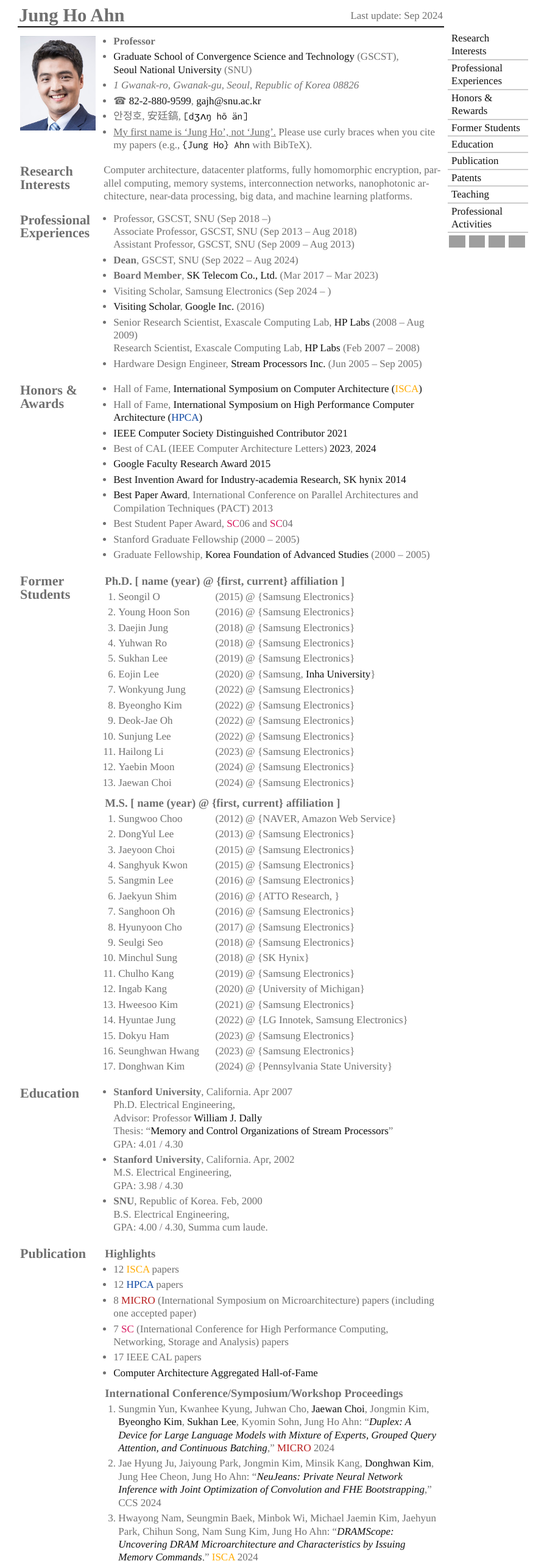
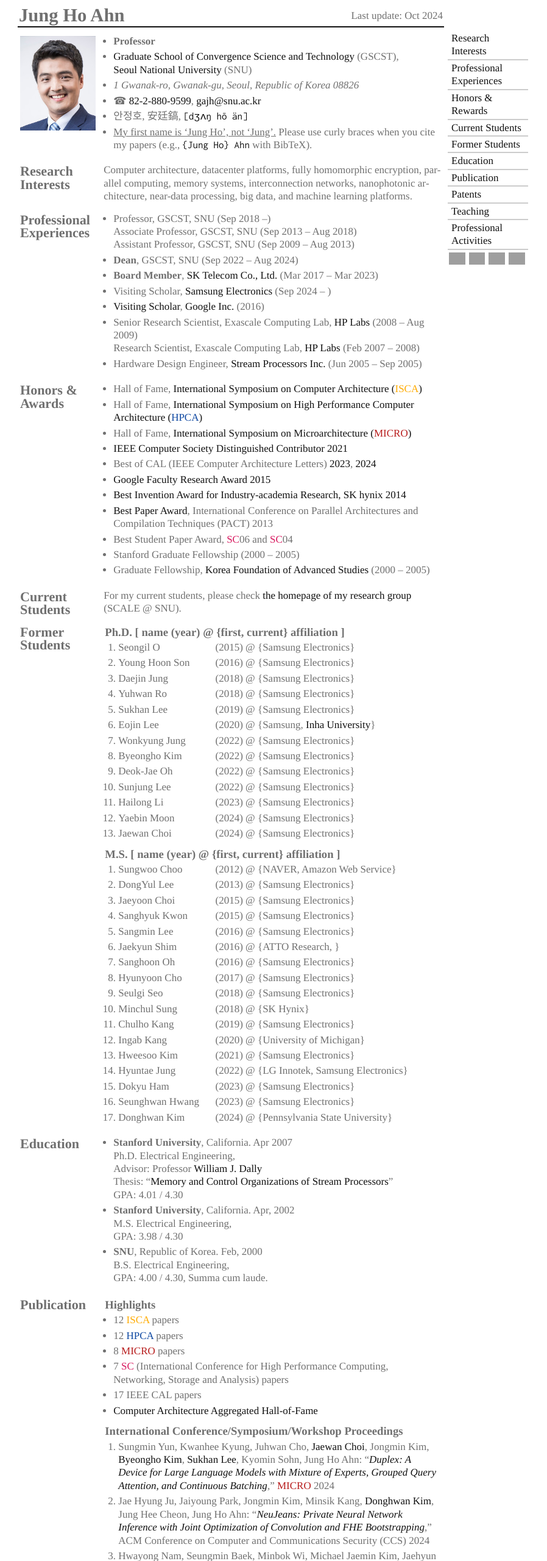
Before and after one commit to geniajh/geniajh.github.io, a plain HTML site: page index.html in a window 1280 px wide. Shown: the top 2560 px of the page at 61% size, without its empty margins (261-1159 px from the left). Drawn offline with Linux system fonts and the light colour scheme; grey boxes are pictures that could not be loaded.

Commit message:
added IEEE TC paper, more links, MICRO HoF related info.

```diff
--- a/index.html
+++ b/index.html
@@ -27,7 +27,7 @@
     <div class='header-container'>
       <header>
         <h1>Jung Ho Ahn</h1>
-        <p>Last update: <time datetime='2024-9-1'>Sep 2024</p>
+        <p>Last update: <time datetime='2024-10-1'>Oct 2024</p>
       </header>
     </div>
 
@@ -36,6 +36,7 @@
         <li><a href='#research'>Research Interests</a></li>
         <li><a href='#experiences'>Professional Experiences</a></li>
         <li><a href='#honors'>Honors & Rewards</a></li>
+        <li><a href='#current'>Current Students</a></li>
         <li><a href='#former'>Former Students</a></li>
         <li><a href='#education'>Education</a></li>
         <li><a href='#publication'>Publication</a></li>
@@ -87,7 +88,7 @@
               Assistant Professor, GSCST, SNU (Sep 2009 &ndash; Aug 2013)</li>
             <li><strong>Dean</strong>, GSCST, SNU (Sep 2022 &ndash; Aug 2024)</li>
             <li><strong>Board Member</strong>, <a href='https://www.sktelecom.com/' target='_blank'>SK Telecom Co., Ltd.</a> (Mar 2017 &ndash; Mar 2023)</li>
-            <li>Visiting Scholar, Samsung Electronics (Sep 2024 &ndash; )</li>
+            <li>Visiting Scholar, <a href='https://www.samsung.com/sec/' target='_blank'>Samsung Electronics</a> (Sep 2024 &ndash; )</li>
             <li><a href='https://research.google/programs-and-events/visiting-researcher-program/jung-ho-ahn/' target='_blank'>Visiting Scholar</a>, <a href='https://www.google.com/' target='_blank'>Google Inc.</a> (2016)</li>
             <li>Senior Research Scientist, Exascale Computing Lab, <a href='https://www.hp.com/us-en/hp-labs.html' target='_blank'>HP Labs</a> (2008 &ndash; Aug 2009)<br/>
               Research Scientist, Exascale Computing Lab, <a href='https://www.hp.com/us-en/hp-labs.html' target='_blank'>HP Labs</a> (Feb 2007 &ndash; 2008)</li>
@@ -102,6 +103,7 @@
           <ul>
             <li>Hall of Fame, <a href='https://pages.cs.wisc.edu/~arch/www/iscabibhall.html' target='_blank'>International Symposium on Computer Architecture (<span class='isca'>ISCA</span>)</a></li>
             <li>Hall of Fame, <a href='https://ieeetcca.org/awards/hpca-hall-of-fame/' target='_blank'>International Symposium on High Performance Computer Architecture (<span class='hpca'>HPCA</span>)</a></li>
+            <li>Hall of Fame, <a>International Symposium on Microarchitecture (<span class='micro'>MICRO</span>)</a></li>
             <li><a href='https://www.computer.org/press-room/2022-news/ieee-cs-honors-2021-distinguished-contributors' target='_blank'>IEEE Computer Society Distinguished Contributor 2021</a></li>
             <li>Best of CAL (IEEE Computer Architecture Letters) <a href="https://hpca-conf.org/2023/main-program/" target='_blank'>2023</a>, <a href='https://www.hpca-conf.org/2024/program/main.php' target='_blank'>2024</a></li>
             <li><a href='https://services.google.com/fh/files/blogs/googlefras_august15_final.pdf' target='_blank'>Google Faculty Research Award  2015</a></li>
@@ -114,6 +116,12 @@
         </div>
       </section>
 
+      <section><a class='anchor' id='current'></a>
+        <h2>Current  Students</h2>
+        <div class='section-main'>
+          <p> For my current students, please check <a href='https://scale.snu.ac.kr' target='_blank'>the homepage of my research group</a> (SCALE @ SNU).</p>
+        </div>
+      </section>
       <section><a class='anchor' id='former'></a>
         <h2>Former Students</h2>
         <div class='section-main'>
@@ -183,7 +191,7 @@
           <ul>
             <li>12 <span class='isca'>ISCA</span> papers</li>
             <li>12 <span class='hpca'>HPCA</span> papers</li>
-            <li>8 <span class='micro'>MICRO</span> (International Symposium on Microarchitecture) papers (including one accepted paper)</li>
+            <li>8 <span class='micro'>MICRO</span> papers</li>
             <li>7 <span class='sc'>SC</span> (International Conference for High Performance Computing, Networking, Storage and Analysis) papers</li>
             <li>17 IEEE CAL papers</li>
             <li><a href='https://sparql.dblp.org/vsWwMW?exec=true' target='_blank'>Computer Architecture Aggregated Hall-of-Fame</a></li>
@@ -194,7 +202,7 @@
             <li>Sungmin Yun, Kwanhee Kyung, Juhwan Cho, <a href="#jwchoi">Jaewan Choi</a>, Jongmin Kim, <a href='#bhkim'>Byeongho Kim</a>, <a href='#shlee'>Sukhan Lee</a>, Kyomin Sohn, Jung Ho Ahn:
               &ldquo;<a class='paper'>Duplex: A Device for Large Language Models with Mixture of Experts, Grouped Query Attention, and Continuous Batching</a>,&rdquo; <span class='micro'>MICRO</span> 2024</li>
             <li>Jae Hyung Ju, Jaiyoung Park, Jongmin Kim, Minsik Kang, <a href='#dhkim'>Donghwan Kim</a>, Jung Hee Cheon, Jung Ho Ahn:
-              &ldquo;<a class='paper' href='https://arxiv.org/abs/2312.04356'>NeuJeans: Private Neural Network Inference with Joint Optimization of Convolution and FHE Bootstrapping</a>,&rdquo; CCS 2024</li>
+              &ldquo;<a class='paper' href='https://arxiv.org/abs/2312.04356'>NeuJeans: Private Neural Network Inference with Joint Optimization of Convolution and FHE Bootstrapping</a>,&rdquo; ACM Conference on Computer and Communications Security (CCS) 2024</li>
             <li>Hwayong Nam, Seungmin Baek, Minbok Wi, Michael Jaemin Kim, Jaehyun Park, Chihun Song, Nam Sung Kim, Jung Ho Ahn:
               &ldquo;<a class='paper' href='https://doi.org/10.1109/ISCA59077.2024.00083'>DRAMScope: Uncovering DRAM Microarchitecture and Characteristics by Issuing Memory Commands</a>,&rdquo; <span class='isca'>ISCA</span> 2024</li>
             <li>Yesin Ryu, Yoojin Kim, Giyong Jung,  Jung Ho Ahn, Jungrae Kim:
@@ -346,6 +354,8 @@
           <ol>
             <li>Hyesung Ji, Sangpyo Kim, <a href='#jwchoi'>Jaewan Choi</a>, Jung Ho Ahn:
               &ldquo;<a class='paper' href='https://ieeexplore.ieee.org/document/10570278'>Accelerating Programmable Bootstrapping Targeting Contemporary GPU Microarchitecture</a>,&rdquo; IEEE CAL 2024</li>
+            <li>Sungmin Yun, Hwayong Nam, Jaehyun Park, <a href='#bhkim'>Byeongho Kim</a>, Jung Ho Ahn, <a href='#ejlee'>Eojin Lee</a>:
+              &ldquo;<a class='paper'>GraNDe: Efficient Near-Data Processing Architecture for Graph Neural Networks</a>,&rdquo; IEEE Transactions on Computers (TC) 2024
             <li><a href='#dhkim'>Donghwan Kim</a>, Jaiyoung Park, Jongmin Kim, Sangpyo Kim, Jung Ho Ahn:
               &ldquo;<a class='paper'>HyPHEN: A Hybrid Packing Method and Its Optimizations for Homomorphic Encryption-Based Neural Networks</a>,&rdquo; IEEE Access 2024</li>
             <li><a href='#ybmoon'>Yaebin Moon</a>, Wanju Doh, Kwanhee Kyung, <a href='#ejlee'>Eojin Lee</a>, Jung Ho Ahn: &ldquo;<a class='paper'>ADT: Aggressive Demotion and Promotion for Tiered Memory</a>,&rdquo; IEEE CAL 2023</li>
@@ -360,7 +370,7 @@
             <li>Sungmin Yun, <a href='#bhkim'>Byeongho Kim</a>, Jaehyun Park, Hwayong Nam, Jung Ho Ahn, <a href='#ejlee'>Eojin Lee</a>:
               &ldquo;<a class='paper'>GraNDe: Near-Data Processing Architecture With Adaptive Matrix Mapping for Graph Convolutional Networks</a>,&rdquo; IEEE CAL 2022</li>
             <li><a href='#sjlee'>Sunjung Lee</a>, Seunghwan Hwang, Michael Jaemin Kim, <a href='#jwchoi'>Jaewan Choi</a>, Jung Ho Ahn:
-              &ldquo;<a class='paper'>Future Scaling of Memory Hierarchy for Tensor Cores and Eliminating Redundant Shared Memory Traffic Using Inter-Warp Multicasting</a>,&rdquo; IEEE Transactions on Computers (TC) 2022</li>
+              &ldquo;<a class='paper'>Future Scaling of Memory Hierarchy for Tensor Cores and Eliminating Redundant Shared Memory Traffic Using Inter-Warp Multicasting</a>,&rdquo; IEEE TC 2022</li>
             <li><a href='#sjlee'>Sunjung Lee</a>, <a href='#jwchoi'>Jaewan Choi</a>, <a href='#wkjung'>Wonkyung Jung</a>, <a href='#bhkim'>Byeongho Kim</a>, Jaehyun Park, <a href='#hskim'>Hweesoo Kim</a>, Jung Ho Ahn:
               &ldquo;<a class='paper' href='https://doi.org/10.1145/3497745'>MVP: An Efficient CNN Accelerator with Matrix, Vector, and Processing-Near-Memory Units</a>,&rdquo; ACM Transactions on Design Automation of Electronic Systems (TODAES) 2022</li>
             <li><a href='#wkjung'>Wonkyung Jung</a>, <a href='#ejlee'>Eojin Lee</a>, Sangpyo Kim, Jongmin Kim, Namhoon Kim, Keewoo Lee, Chohong Min, Jung Hee Cheon, Jung Ho Ahn:
```
